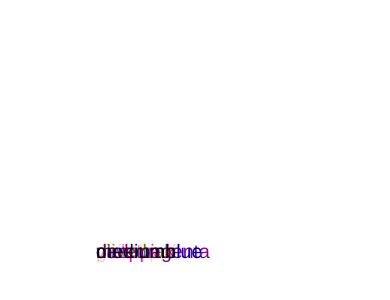
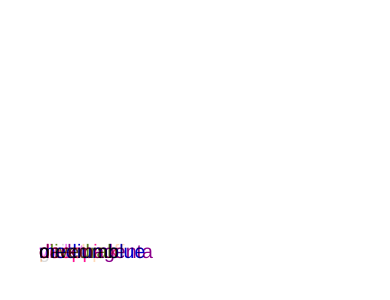
Before and after one commit to dzucconi/reticular.info, a Next.js app: page /caribbean-blue in a window 390 px wide. Shown: the part 170-470 px from the top of the page. Built offline with nearby package versions, Linux system fonts and the light colour scheme.

Commit message:
Improves mobile sizing

```diff
--- a/components/CaribbeanBlue.tsx
+++ b/components/CaribbeanBlue.tsx
@@ -36,17 +36,14 @@ export const CaribbeanBlue: React.FC<{ speed: number }> = ({
 
 const Colors = styled.div`
   position: relative;
-  padding: 1rem;
 
   &:after {
     content: "x";
-    font-size: 5vw;
     color: transparent;
   }
 `;
 
 const Color = styled.div`
-  font-size: 5vw;
   position: absolute;
   mix-blend-mode: multiply;
 `;
--- a/pages/caribbean-blue.tsx
+++ b/pages/caribbean-blue.tsx
@@ -23,9 +23,10 @@ const Container = styled.div`
   position: fixed;
   top: 0;
   left: 0;
-  width: 100vw;
-  height: 100vh;
+  width: 100%;
+  height: 100%;
   display: flex;
   align-items: center;
-  padding: 5rem;
+  font-size: 5vw;
+  padding: 2em;
 `;
```
